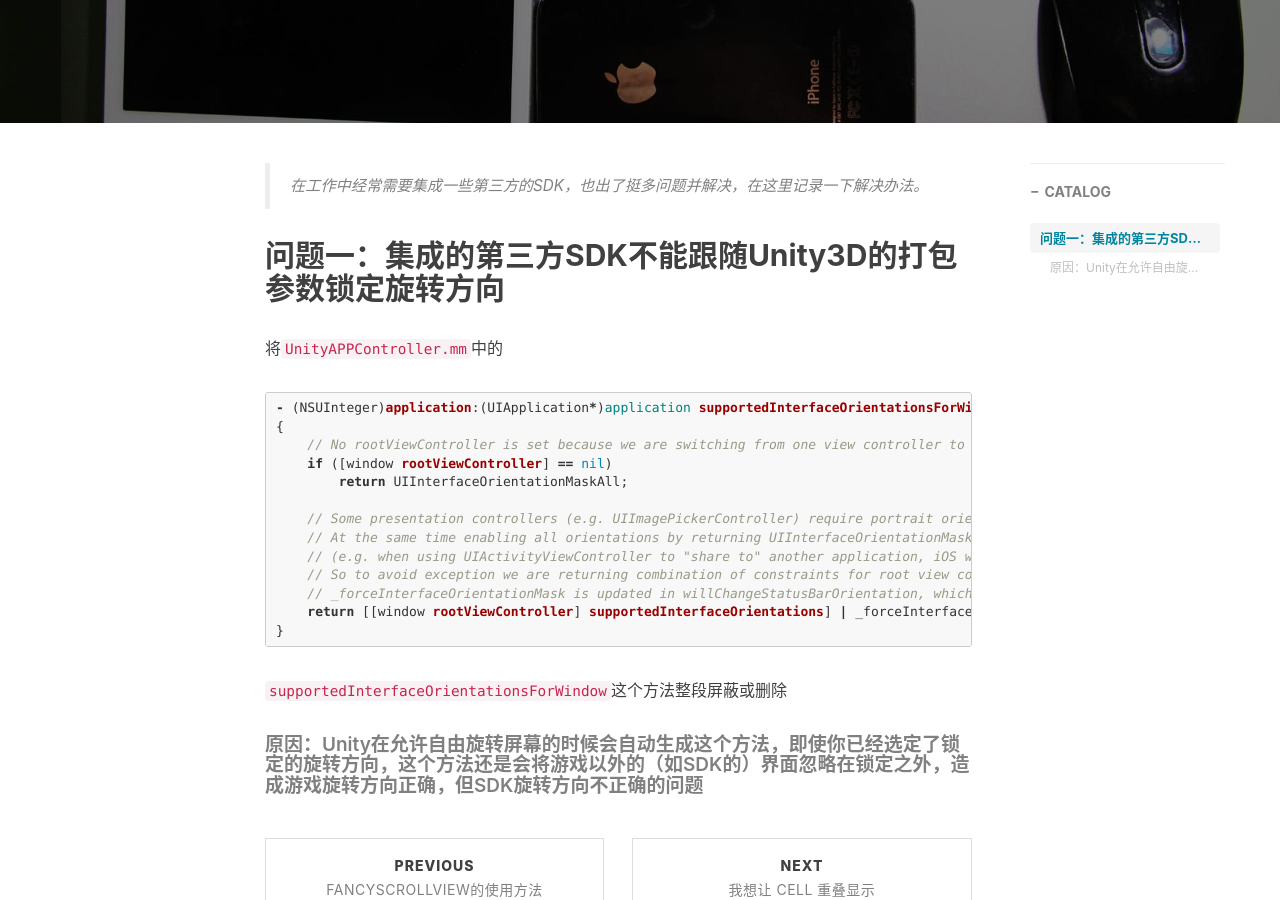
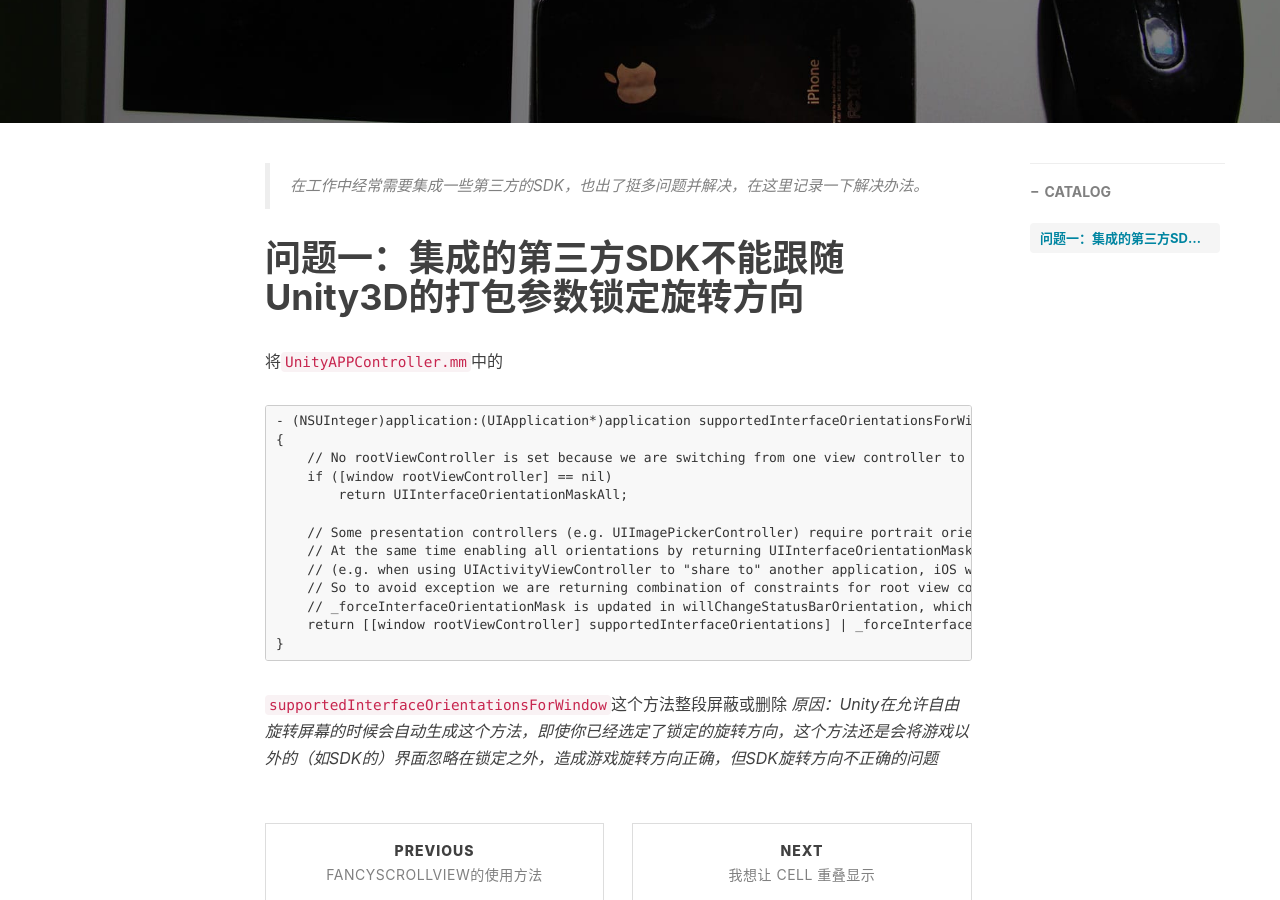
Before and after one commit to smjCoder/smjCoder.github.io, a Jekyll site: the page built from _posts/2018-07-11-Unity集成第三方SDK问题总结.md, in a window 1280 px wide and 900 px high, scrolled down 394 px. Built offline with Jekyll 4.4.1, drawn with Linux system fonts in a browser that asks for light colours; nearby versions of some CDN libraries; comment, search, counter and statistics services are not loaded.

Commit message:
规范两篇博客

````diff
--- a/_posts/2018-07-11-Unity集成第三方SDK问题总结.md
+++ b/_posts/2018-07-11-Unity集成第三方SDK问题总结.md
@@ -12,14 +12,11 @@ tags:
 ---
 > 在工作中经常需要集成一些第三方的SDK，也出了挺多问题并解决，在这里记录一下解决办法。
 
-
-
-
-## 问题一：集成的第三方SDK不能跟随Unity3D的打包参数锁定旋转方向
+# 问题一：集成的第三方SDK不能跟随Unity3D的打包参数锁定旋转方向
 
 将`UnityAPPController.mm`中的
 
-```objective-c
+```Objective-C
 - (NSUInteger)application:(UIApplication*)application supportedInterfaceOrientationsForWindow:(UIWindow*)window
 {
     // No rootViewController is set because we are switching from one view controller to another, all orientations should be enabled
@@ -36,5 +33,4 @@ tags:
 ```
 
 `supportedInterfaceOrientationsForWindow`这个方法整段屏蔽或删除
-
-##### 原因：Unity在允许自由旋转屏幕的时候会自动生成这个方法，即使你已经选定了锁定的旋转方向，这个方法还是会将游戏以外的（如SDK的）界面忽略在锁定之外，造成游戏旋转方向正确，但SDK旋转方向不正确的问题
+_原因：Unity在允许自由旋转屏幕的时候会自动生成这个方法，即使你已经选定了锁定的旋转方向，这个方法还是会将游戏以外的（如SDK的）界面忽略在锁定之外，造成游戏旋转方向正确，但SDK旋转方向不正确的问题_
````
Also changed, not shown: _posts/2018-07-21-我想让-Cell-重叠显示.md (+8 -11 lines).
